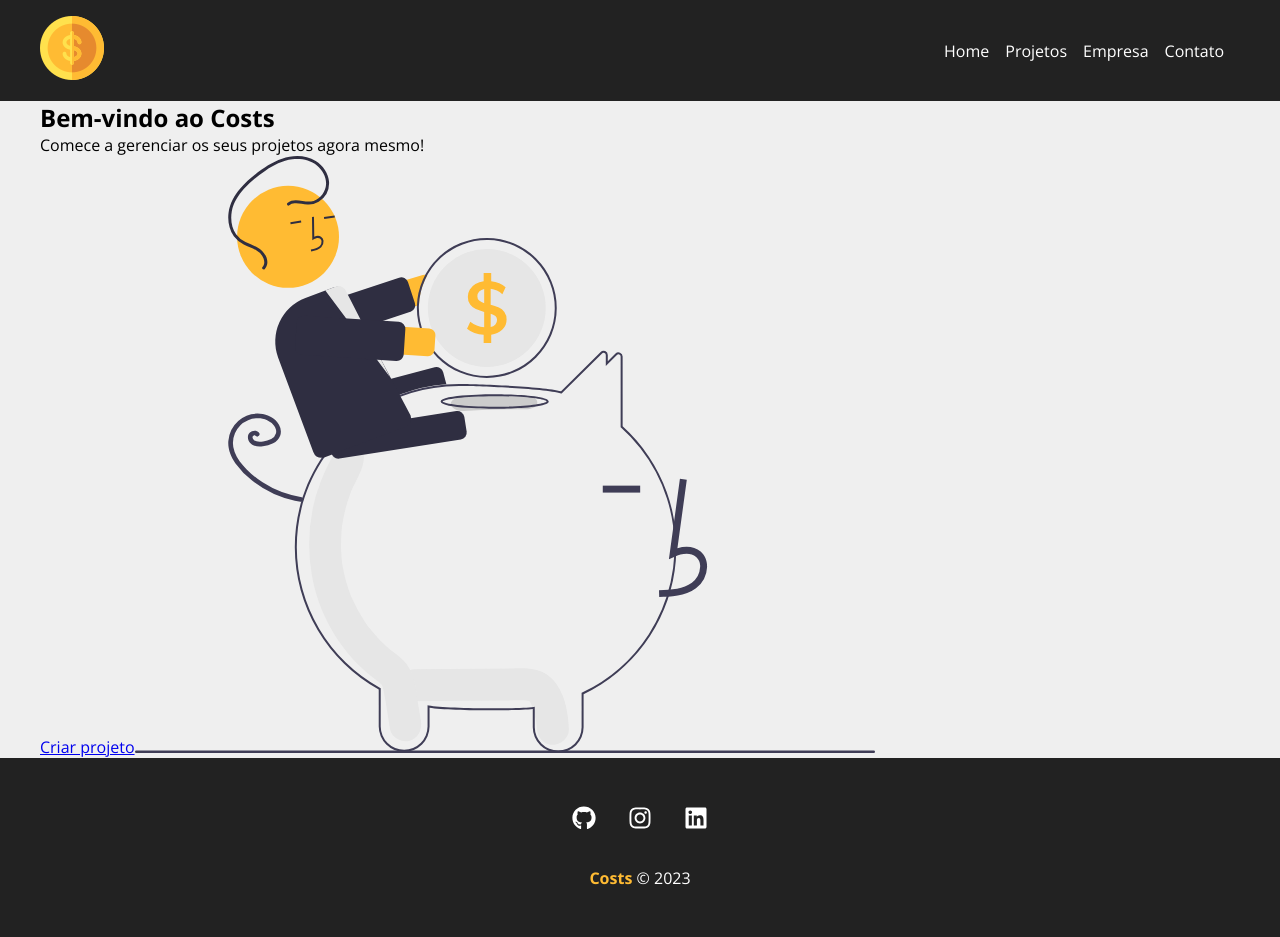
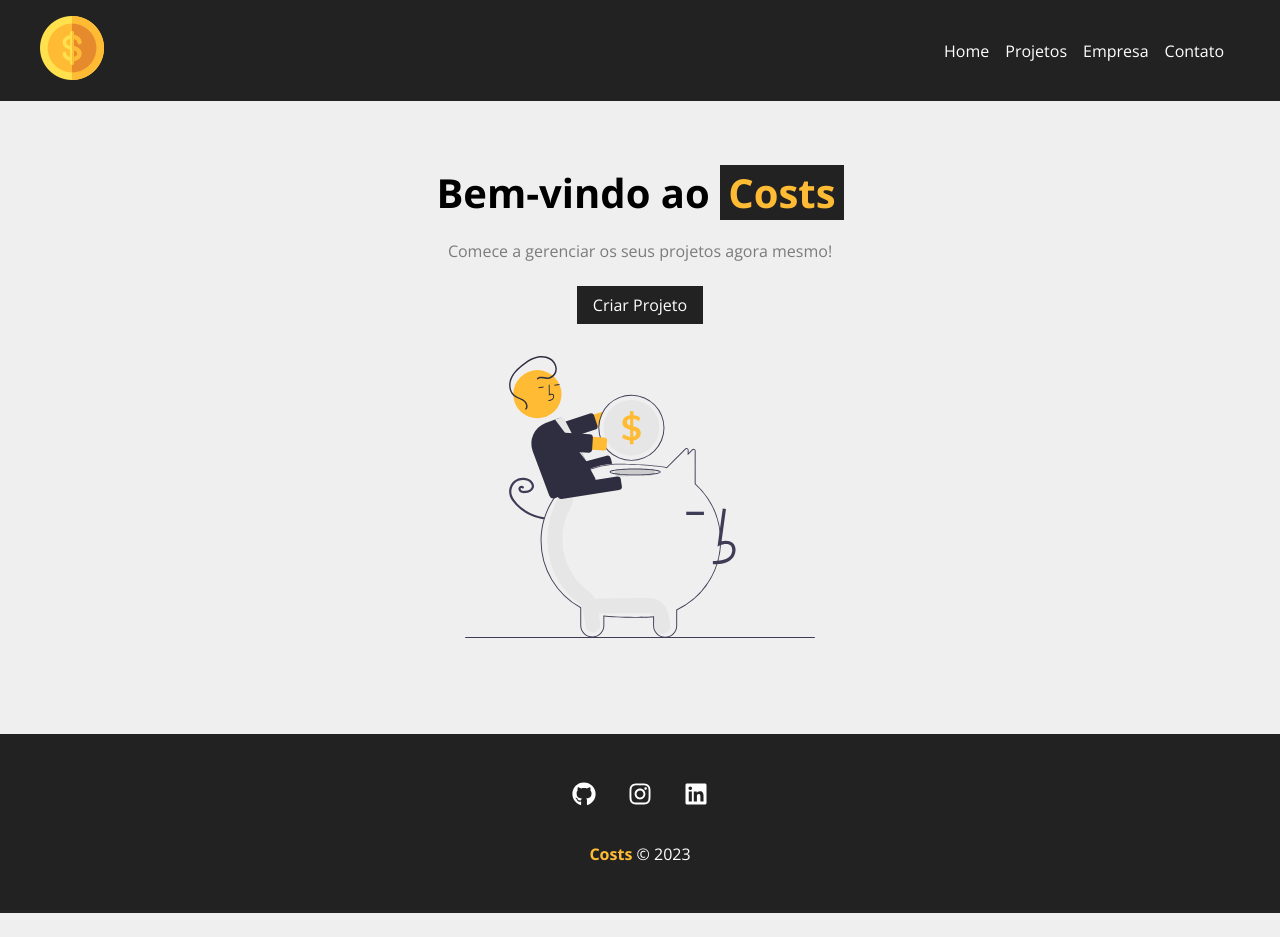
Before and after one commit to MarcosDavi-Dev/Cost, a React (Create React App) app: page / in a window 1280 px wide. After the commit the page ends 913 px from the top, so only its background shows below. Built offline with nearby package versions, Linux system fonts and the light colour scheme.

Commit message:
Home pronta

```diff
--- /dev/null
+++ b/src/components/layout/LinkButton.js
@@ -0,0 +1,12 @@
+import {Link} from 'react-router-dom'
+import styles from './LinkButton.module.css'
+
+function LinkButton({to, text}) {
+    return (
+        <Link className={styles.btn} to={to}>
+        {text}
+        </Link>
+    )
+}
+
+export default LinkButton
--- /dev/null
+++ b/src/components/layout/LinkButton.module.css
@@ -0,0 +1,11 @@
+.btn {
+    background-color: #222;
+    color: #FFf;
+    padding: 0.5em 1em;
+    text-decoration: none;
+    transition: 0.5s;
+    }
+
+    .btn:hover {
+    color: #ffbb33;
+    }
--- a/src/components/pages/Home.Js
+++ b/src/components/pages/Home.Js
@@ -1,12 +1,13 @@
 import styles from './Home.module.css'
 import savings from './../../img/savings.svg'
+import LinkButton from '../layout/LinkButton'
 
 function Home() {
 return (
-        <section>
+<section className={styles.home_container}>
     <h1>Bem-vindo ao <span>Costs</span></h1>
         <p>Comece a gerenciar os seus projetos agora mesmo!</p>
-            <a href="/">Criar projeto</a>
+            <LinkButton to="/newproject" text="Criar Projeto" />
         <img src={savings} alt="Costs" />
 </section>
 )
--- a/src/components/pages/Home.module.css
+++ b/src/components/pages/Home.module.css
@@ -0,0 +1,29 @@
+.home_container {
+    width: 100%;
+    display: flex;
+    flex-direction: column;
+    align-items: center;
+    justify-content: center;
+    padding: 4em;
+    }
+
+    .home_container h1 {
+    font-size: 2.5em;
+    margin-bottom: 0.5em;
+    }
+
+    .home_container h1 span {
+    color: #ffbb33;
+    padding: 0 0.2em;
+    background-color: #222;
+    }
+
+.home_container p {
+    margin-bottom: 1.5em;
+    color: #7b7b7b;
+    }
+
+.home_container img {
+    width: 350px;
+    margin: 2em 0;
+}
```
Lines whose indentation alone changed are shown as unchanged.
